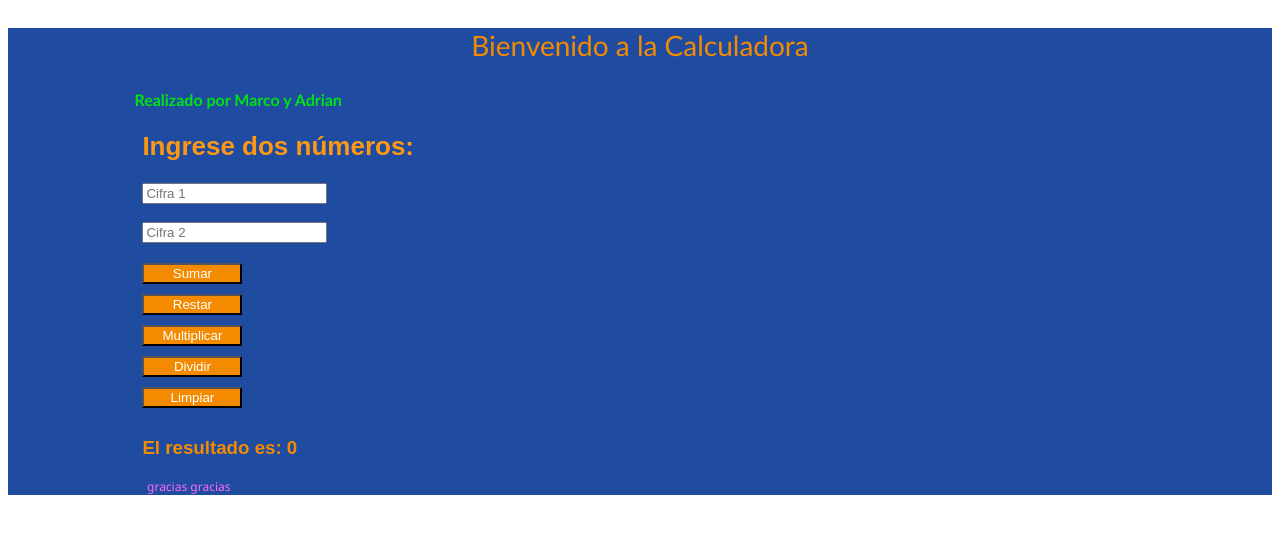
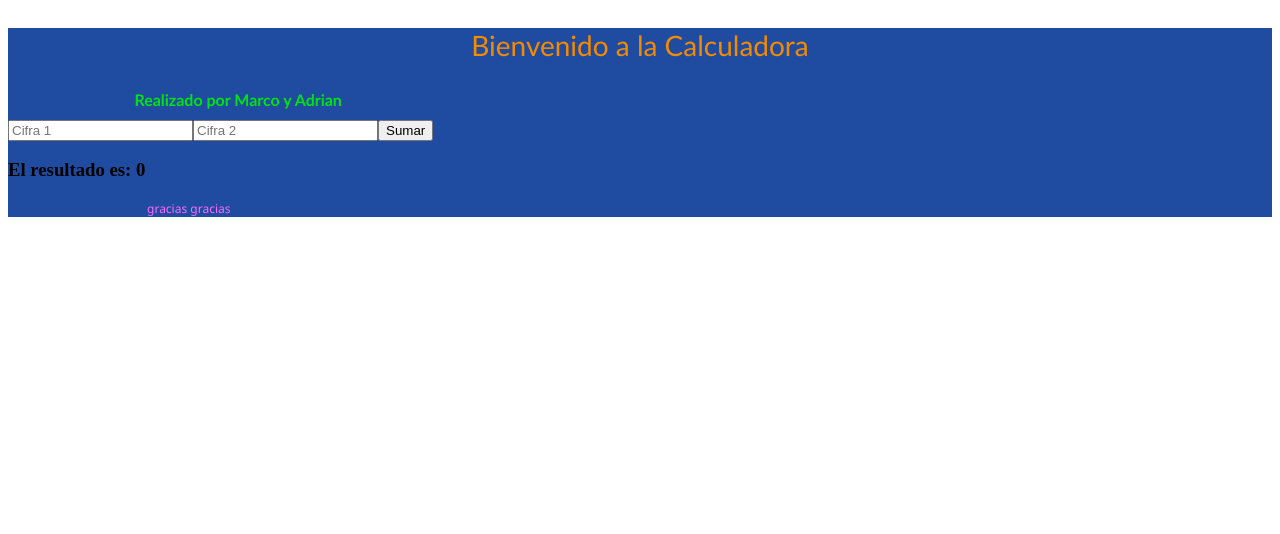
Before and after one commit to marcoxskii/AngCalculator, an Angular app: page / in a window 1280 px wide. Shown: the top 534 px of the page. Built offline with nearby package versions, Linux system fonts and the light colour scheme.

Commit message:
Selector de operaciones

```diff
--- a/src/app/app.component.html
+++ b/src/app/app.component.html
@@ -3,9 +3,9 @@
 
   </app-header>
 
-  <app-body>
+  <app-suma>
 
-  </app-body>
+  </app-suma>
 
   <app-footer>
 
--- a/src/app/app.component.ts
+++ b/src/app/app.component.ts
@@ -3,11 +3,12 @@ import { RouterOutlet } from '@angular/router';
 import { FooterComponent } from './components/footer/footer.component';
 import { BodyComponent } from './components/body/body.component';
 import { HeaderComponent } from './components/header/header.component';
+import { SumaComponent } from './pages/suma/suma.component';
 
 @Component({
   selector: 'app-root',
   standalone: true,
-  imports: [RouterOutlet, FooterComponent, BodyComponent, HeaderComponent],
+  imports: [RouterOutlet, FooterComponent, BodyComponent, HeaderComponent, SumaComponent],
 
   templateUrl: './app.component.html',
   styleUrl: './app.component.scss'
--- a/src/app/components/body/body.component.html
+++ b/src/app/components/body/body.component.html
@@ -1,20 +1 @@
-<body>
-    <h2>Ingrese dos números:</h2>
-
-    <div class="input-container">
-        <input type="number" (input)="onCifra1($event)" placeholder="Cifra 1">
-        <br>
-        <br>
-        <input type="number" (input)="onCifra2($event)" placeholder="Cifra 2">
-    </div>
-
-    <div class="button-container">
-        <button (click)="sumar()">Sumar</button>
-        <button (click)="restar()">Restar</button>
-        <button (click)="multiplicar()">Multiplicar</button>
-        <button (click)="dividir()">Dividir</button>
-        <button (click)="limpiar()">Limpiar</button>
-    </div>
-
-    <h3> El resultado es: {{resultado}} </h3>
-</body>
+<router-outlet/>
--- a/src/app/components/body/body.component.ts
+++ b/src/app/components/body/body.component.ts
@@ -1,9 +1,10 @@
 import { Component } from '@angular/core';
+import { RouterOutlet } from '@angular/router';
 
 @Component({
   selector: 'app-body',
   standalone: true,
-  imports: [],
+  imports: [RouterOutlet],
   templateUrl: './body.component.html',
   styleUrl: './body.component.scss'
 })
--- /dev/null
+++ b/src/app/components/operacion/operacion.component.html
@@ -0,0 +1,6 @@
+<div>
+    <input (input)="onCifra1($event)" placeholder="Cifra 1"/>
+    <input (input)="onCifra2($event)" placeholder="Cifra 2"/>
+    <button (click)="operar($event)">{{operacion}}</button>
+    <h3> El resultado es: {{resultado}} </h3>
+</div>
--- /dev/null
+++ b/src/app/components/operacion/operacion.component.ts
@@ -0,0 +1,48 @@
+import { Component, Input } from '@angular/core';
+
+@Component({
+  selector: 'app-operacion',
+  standalone: true,
+  imports: [],
+  templateUrl: './operacion.component.html',
+  styleUrl: './operacion.component.scss'
+})
+export class OperacionComponent {
+  cifra1: number = 0;
+  cifra2: number = 0;
+  resultado: number = 0;
+  @Input() operacion: string="";
+
+  onCifra1(event: any) {
+    this.cifra1 = +event.target.value;
+  }
+
+  onCifra2(event: any) {
+    this.cifra2 = +event.target.value; //el + le conviert de cadena a num
+  }
+
+  operar(event: any){
+    switch(this.operacion){
+      case "Sumar":{
+        this.resultado = this.cifra1 + this.cifra2;
+        break;
+      }
+      case "Restar":{
+        this.resultado = this.cifra1 - this.cifra2;
+        break;
+      }
+      case "Multiplicar":{
+        this.resultado = this.cifra1 * this.cifra2;
+        break;
+      }
+      case "Dividir":{
+        this.resultado = this.cifra1 / this.cifra2;
+        break;
+      }
+
+    }
+  }
+
+
+
+}
--- a/src/app/pages/suma/suma.component.html
+++ b/src/app/pages/suma/suma.component.html
@@ -1 +1 @@
-<p>suma works!</p>
+<app-operacion [operacion]="operacion"></app-operacion>
--- a/src/app/pages/suma/suma.component.ts
+++ b/src/app/pages/suma/suma.component.ts
@@ -1,12 +1,14 @@
 import { Component } from '@angular/core';
+import { OperacionComponent } from '../../components/operacion/operacion.component';
 
 @Component({
   selector: 'app-suma',
   standalone: true,
-  imports: [],
+  imports: [OperacionComponent],
   templateUrl: './suma.component.html',
   styleUrl: './suma.component.scss'
 })
 export class SumaComponent {
+  operacion: string = "Sumar";
 
 }
```
Also changed, not shown: src/app/components/operacion/operacion.component.scss (added), 1 other file (tests, documents, lock files or other folders).
